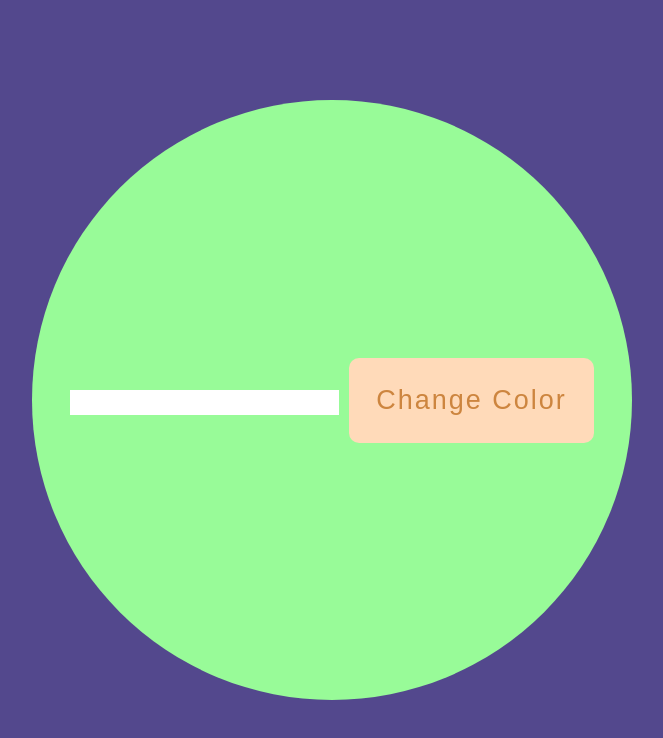
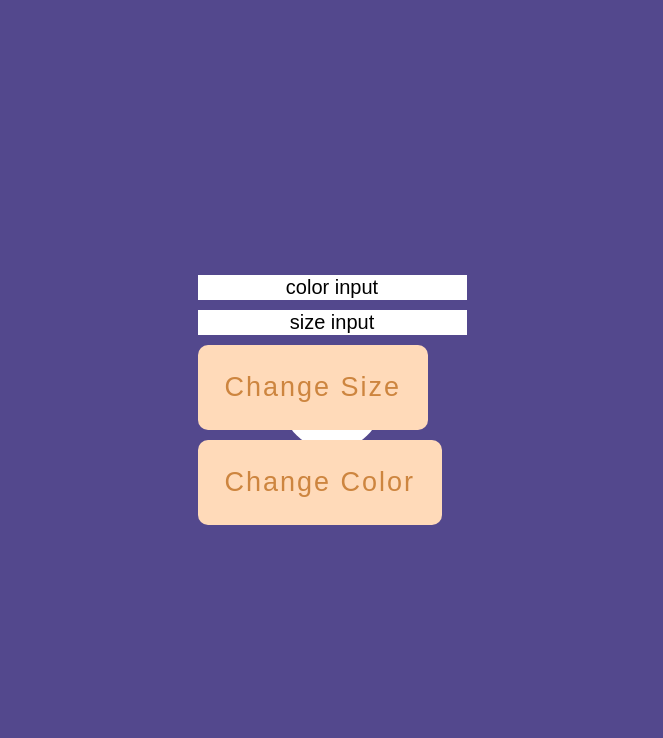
Before and after one commit to KKaciusis/my-app, a React (Create React App) app: page / in a window 1280 px wide. Shown: the top 738 px of the page, without its empty margins (308-971 px from the left). Built offline with nearby package versions, Linux system fonts and the light colour scheme.

Commit message:
working size change

```diff
--- a/src/components/App.jsx
+++ b/src/components/App.jsx
@@ -5,15 +5,25 @@ class App extends React.Component {
     constructor(){
         super();
         this.state ={
-            bg: 'palegreen',
-            bgIn: ''
+            bg: 'white',
+            bgIn: 'color input',
+            size: 100,
+            sizeIn: 'size input'
         };
+    }
+    inChangeSize = (e) => {
+        this.setState({
+            sizeIn: e.target.value,
+        });
     }
 
     inChangeColor = (e) => {
         this.setState({
             bgIn: e.target.value,
         });
+    }
+    doSize = () => {
+        this.setState(state => ({size: state.sizeIn}));
     }
 
     doColor = () => {
@@ -23,9 +33,11 @@ class App extends React.Component {
 
     render() {
         return (
-            <div className="circle" style={{backgroundColor: this.state.bg}}>
+            <div className="circle" style={{backgroundColor: this.state.bg, width: this.state.size+'px', height: this.state.size+'px'}}>
                 <div>
                 <input type="text" value={this.state.bgIn} onChange={this.inChangeColor}/>
+                <input type="text" value={this.state.sizeIn} onChange={this.inChangeSize}/>
+                <button className="input-button" onClick={this.doSize}>Change Size</button>
                 <button className="input-button" onClick={this.doColor}>Change Color</button>
             </div>
             </div>
```
